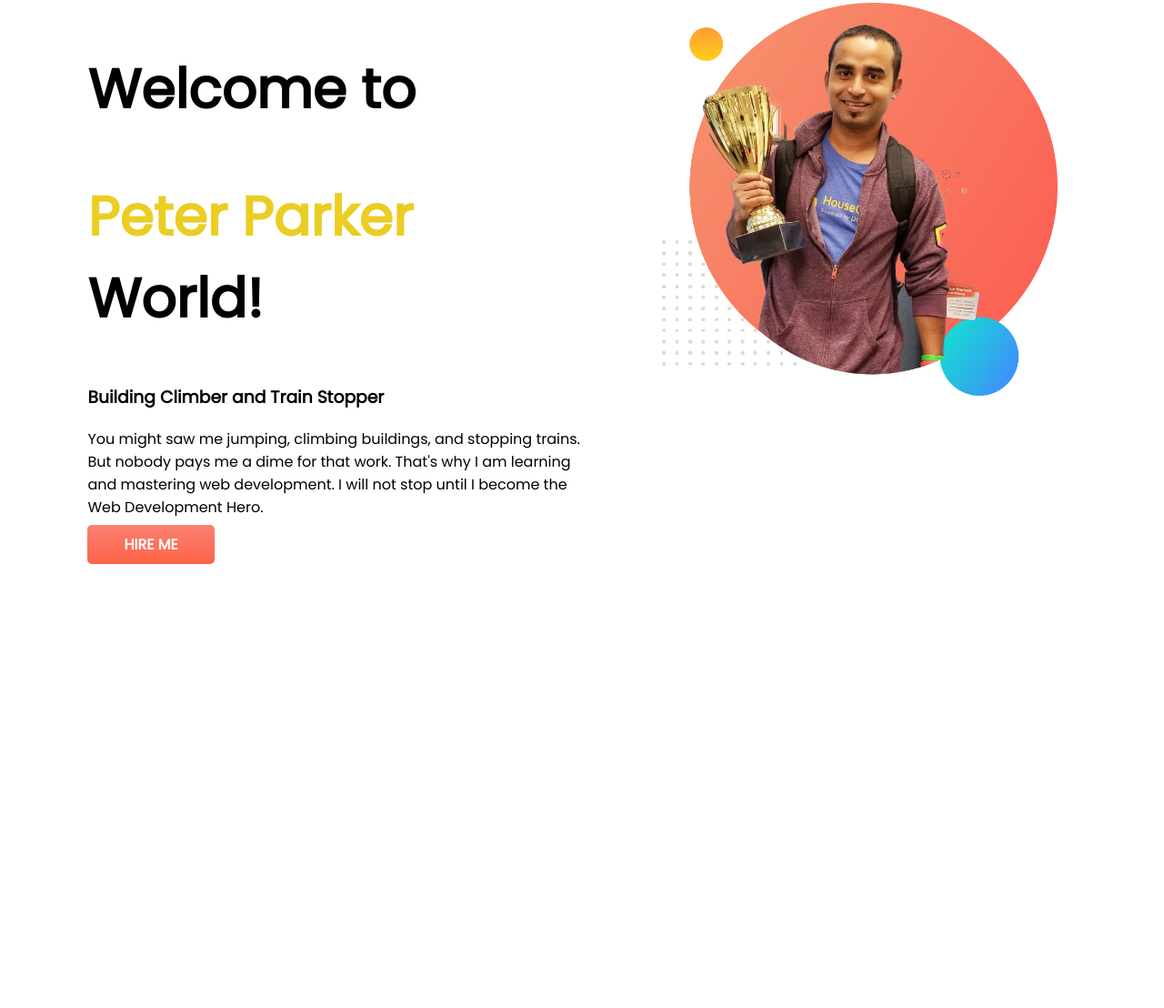
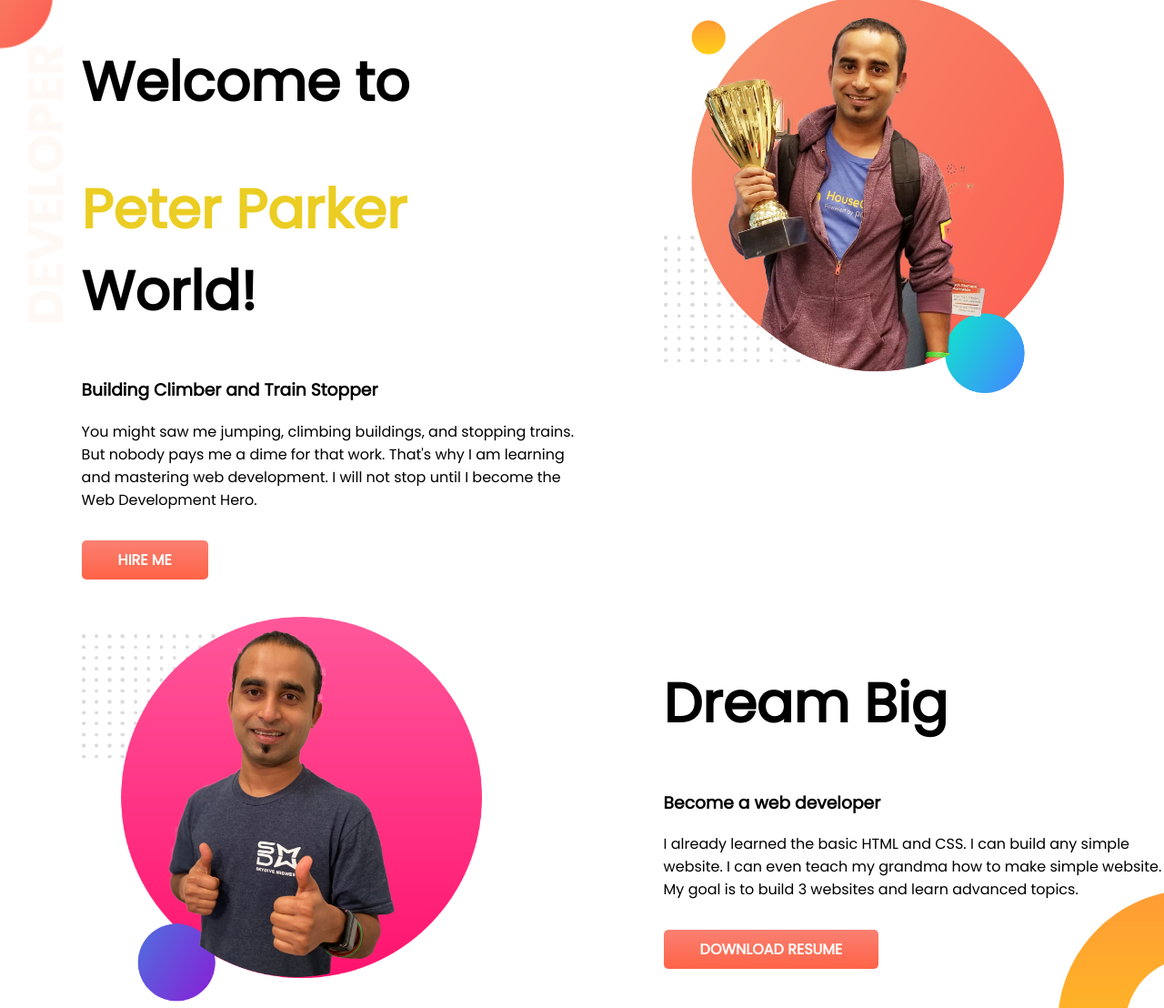
Before and after one commit to RawsonTabassum/developer-portfolio, a plain HTML site: page index.html in a window 1280 px wide. Shown: the part 5-1113 px from the top of the page at 91% size. Before the commit the page ends 800 px from the top, so only its background shows below. Drawn offline with Linux system fonts and the light colour scheme.

Commit message:
6th video completed

```diff
--- a/css/style.css
+++ b/css/style.css
@@ -4,6 +4,7 @@
 
 body {
   font-family: "Poppins", sans-serif;
+  margin: 0px;
 }
 
 .text-size {
@@ -31,3 +32,15 @@ section {
   color: white;
   font-weight: 800;
 }
+
+.top-banner {
+  background-image: url(top-banner.png);
+  background-repeat: no-repeat;
+}
+
+.dream-big {
+  margin-top: 50px;
+  background-image: url(dream-bg.png);
+  background-repeat: no-repeat;
+  background-position: 100% 300px;
+}
--- a/index.html
+++ b/index.html
@@ -12,13 +12,14 @@
         <link rel="stylesheet" href="css/style.css">
     </head>
     <body>
-        <section>
+        <section class="top-banner">
             <div class="resize">
                 <h1 class="text-size">Welcome to</h1>
                 <h1 class="text-size"><span class="text-yellow"> Peter Parker</span> World!</h1>
 
                 <h3>Building Climber and Train Stopper</h3>
                 <p class="">You might saw me jumping, climbing buildings, and stopping trains. But nobody pays me a dime for that work. That's why I am learning and mastering web development. I will not stop until I become the Web Development Hero.</p>
+                <br>
                 <a class="link-button" target="_blank" href="https://www.linkedin.com/company/programminghero/">HIRE ME</a>
             </div>
             <div class="resize">
@@ -26,6 +27,19 @@
             </div>
         </section>
 
+        <section class="dream-big">
+            <div class="resize">
+                <img class="" src="images/jhankar2.png" alt="jhankar">
+            </div>
 
+            <div class="resize">
+                <h1 class="text-size">Dream Big</h1>
+
+                <h3>Become a web developer</h3>
+                <p class="">I already learned the basic HTML and CSS. I can build any simple website. I can even teach my grandma how to make simple website. My goal is to build 3 websites and learn advanced topics.</p>
+                <br>
+                <a class="link-button" target="_blank" href="https://www.linkedin.com/company/programminghero/">DOWNLOAD RESUME</a>
+            </div>
+        </section>
     </body>
 </html>
```
Also changed, not shown: css/dream-bg.png (added), css/top-banner.png (added).
